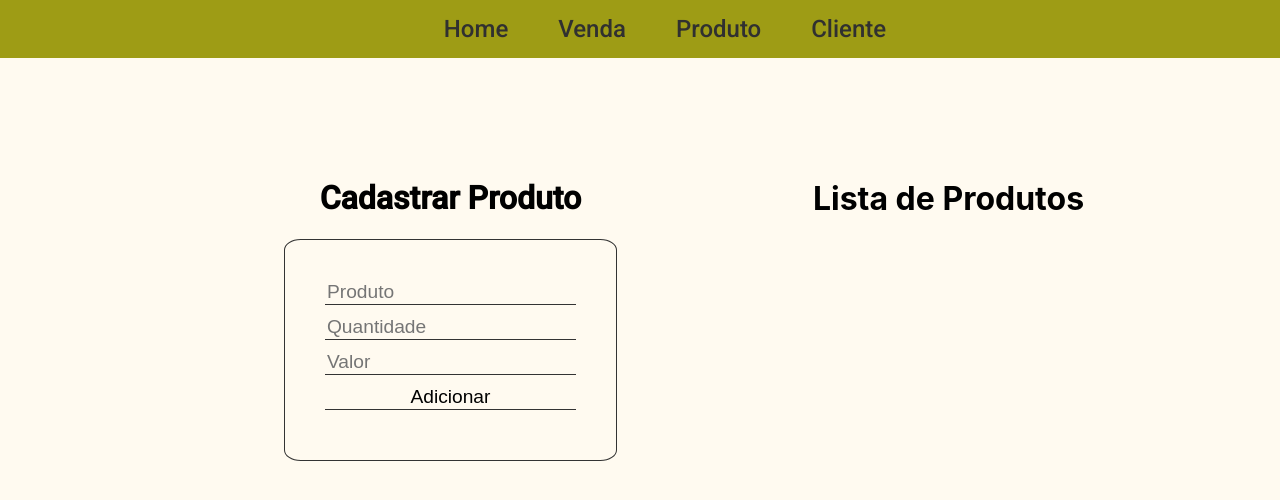
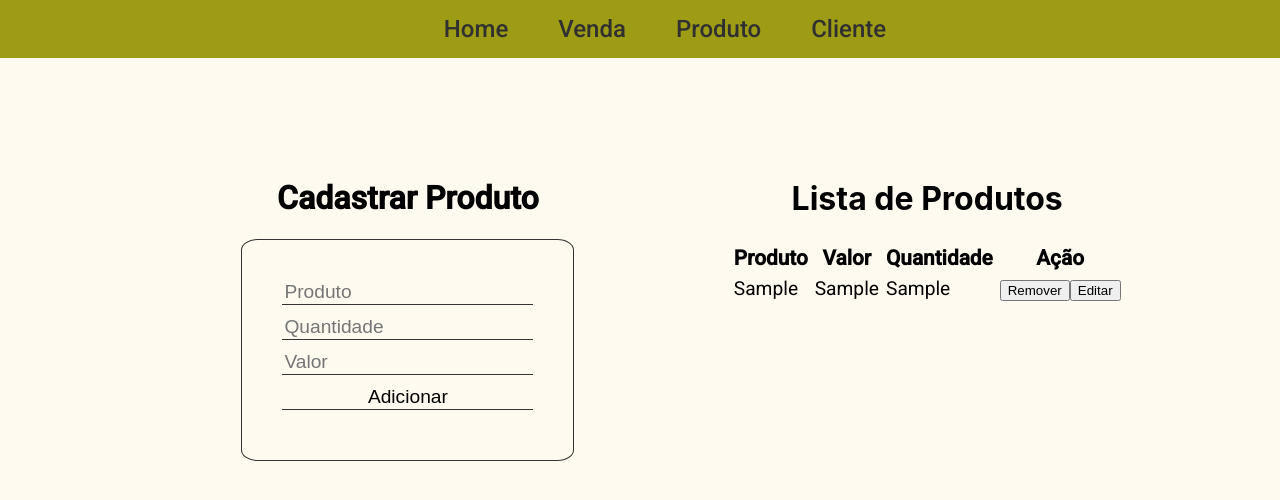
Before and after one commit to WesleyVitor/ProjetoES, a React (Create React App) app: page /produto in a window 1280 px wide. Both pictures are taken after typing "Sample", "Sample", "Sample" into the empty fields and a click on the input "Adicionar". Shown: the top 500 px of the page. Built offline with nearby package versions, Linux system fonts and the light colour scheme.

Commit message:
add: Crud Product feature
Co-authored-by: hugo2m <maiahugom123@gmail.com>

```diff
--- /dev/null
+++ b/src/components/EditFormProduct/index.js
@@ -0,0 +1,51 @@
+import React, { useState, useEffect } from "react";
+
+import "./styles.css";
+const EditFormProduct = ({ currentProduct, updateProduct }) => {
+    const [product, setProduct] = useState(currentProduct);
+    useEffect(() => {
+        setProduct(currentProduct);
+    }, [currentProduct]);
+    const handleInputChange = (event) => {
+        console.log(event.target);
+        const { name, value } = event.target;
+
+        setProduct({ ...product, [name]: value });
+    };
+
+    return (
+        <form
+            className="form-sale"
+            onSubmit={(event) => {
+                event.preventDefault();
+                updateProduct(product);
+                //setProduct(initialProduct);
+            }}
+        >
+            <input
+                type="text"
+                name="name"
+                value={product.name}
+                placeholder="Produto"
+                onChange={handleInputChange}
+            />
+            <input
+                type="text"
+                name="amount"
+                value={product.amount}
+                placeholder="Quantidade"
+                onChange={handleInputChange}
+            />
+            <input
+                type="text"
+                name="value"
+                value={product.value}
+                placeholder="Valor"
+                onChange={handleInputChange}
+            />
+            <input type="submit" value="Adicionar" />
+        </form>
+    );
+};
+
+export default EditFormProduct;
--- /dev/null
+++ b/src/components/EditFormProduct/styles.css
@@ -0,0 +1,15 @@
+.form-sale {
+    display: flex;
+    flex-direction: column;
+    border: 1px solid #333;
+    padding: 40px;
+    border-radius: 5%;
+}
+
+.form-sale input {
+    margin-bottom: 10px;
+    border: none;
+    border-bottom: 1px solid #333;
+    font-size: 1.2rem;
+    background: #fffaf0;
+}
--- /dev/null
+++ b/src/hooks/usePersistStorage/index.js
@@ -0,0 +1,5 @@
+import React, { useState } from "react";
+
+export default function usePersistStorage() {
+    return <div></div>;
+}
--- a/src/pages/Product/index.jsx
+++ b/src/pages/Product/index.jsx
@@ -1,37 +1,119 @@
 import React, { useEffect, useState } from "react";
 import Layout from "../../components/Layout";
 import FormProduct from "../../components/FormProduct";
-const storage = window.localStorage;
+import EditFormProduct from "../../components/EditFormProduct";
+//const storage = window.localStorage;
 
 const Product = () => {
     const [products, setProducts] = useState([]);
+    const [editing, setEditing] = useState(false);
+    const [currentProduct, setCurrentProduct] = useState({});
+    // useEffect(() => {
+    //     setProducts(JSON.parse(storage.getItem("db_sale")) ?? []);
+    // }, []);
 
-    useEffect(() => {
-        setProducts(JSON.parse(storage.getItem("db_sale")) ?? []);
-    }, []);
+    // useEffect(() => {
+    //     storage.setItem("db_sale", JSON.stringify(products));
+    // }, [products]);
 
-    useEffect(() => {
-        storage.setItem("db_sale", JSON.stringify(products));
-    }, [products]);
-
-    const handleLocalStorage = () => {
-        return JSON.parse(storage.getItem("db_sale")) ?? [];
-    };
+    // const handleLocalStorage = () => {
+    //     return JSON.parse(storage.getItem("db_sale")) ?? [];
+    // };
 
     const addProduct = (product) => {
         product.id = products.length + 1;
         product.active = true;
-        setProducts([...products, product]);
+        setProducts((prev) => [...prev, product]);
+    };
+
+    const removeProduct = (id) => {
+        const newProducts = products.map((product) =>
+            product.id === id ? (product.active = false) : product
+        );
+        setProducts(newProducts);
+    };
+
+    const editProduct = (product) => {
+        setEditing(true);
+
+        setCurrentProduct({
+            id: product.id,
+            name: product.name,
+            amount: product.amount,
+            value: product.value,
+            active: product.active,
+        });
+    };
+
+    const updateProduct = (newProduct) => {
+        setEditing(false);
+
+        setProducts(
+            products.map((product) =>
+                product.id === newProduct.id ? newProduct : product
+            )
+        );
     };
 
     return (
         <Layout>
             <div>
-                <h1 className="title-sale">Cadastrar Produto</h1>
-                <FormProduct addProduct={addProduct} />
+                {editing ? (
+                    <>
+                        <h1 className="title-sale">Editar Produto</h1>
+                        <EditFormProduct
+                            currentProduct={currentProduct}
+                            updateProduct={updateProduct}
+                        />
+                    </>
+                ) : (
+                    <>
+                        <h1 className="title-sale">Cadastrar Produto</h1>
+                        <FormProduct addProduct={addProduct} />
+                    </>
+                )}
             </div>
             <div>
                 <h1 className="title-table">Lista de Produtos</h1>
+                <table>
+                    <thead className="tableHead">
+                        <tr>
+                            <th>Produto</th>
+                            <th>Valor</th>
+                            <th>Quantidade</th>
+                            <th>Ação</th>
+                        </tr>
+                    </thead>
+                    <tbody className="tableBody">
+                        {products.map((product) => {
+                            if (product.active) {
+                                return (
+                                    <tr key={product.id}>
+                                        <td>{product.name}</td>
+                                        <td>{product.value}</td>
+                                        <td>{product.amount}</td>
+                                        <td>
+                                            <button
+                                                onClick={() =>
+                                                    removeProduct(product.id)
+                                                }
+                                            >
+                                                Remover
+                                            </button>
+                                            <button
+                                                onClick={() =>
+                                                    editProduct(product)
+                                                }
+                                            >
+                                                Editar
+                                            </button>
+                                        </td>
+                                    </tr>
+                                );
+                            }
+                        })}
+                    </tbody>
+                </table>
             </div>
         </Layout>
     );
```
